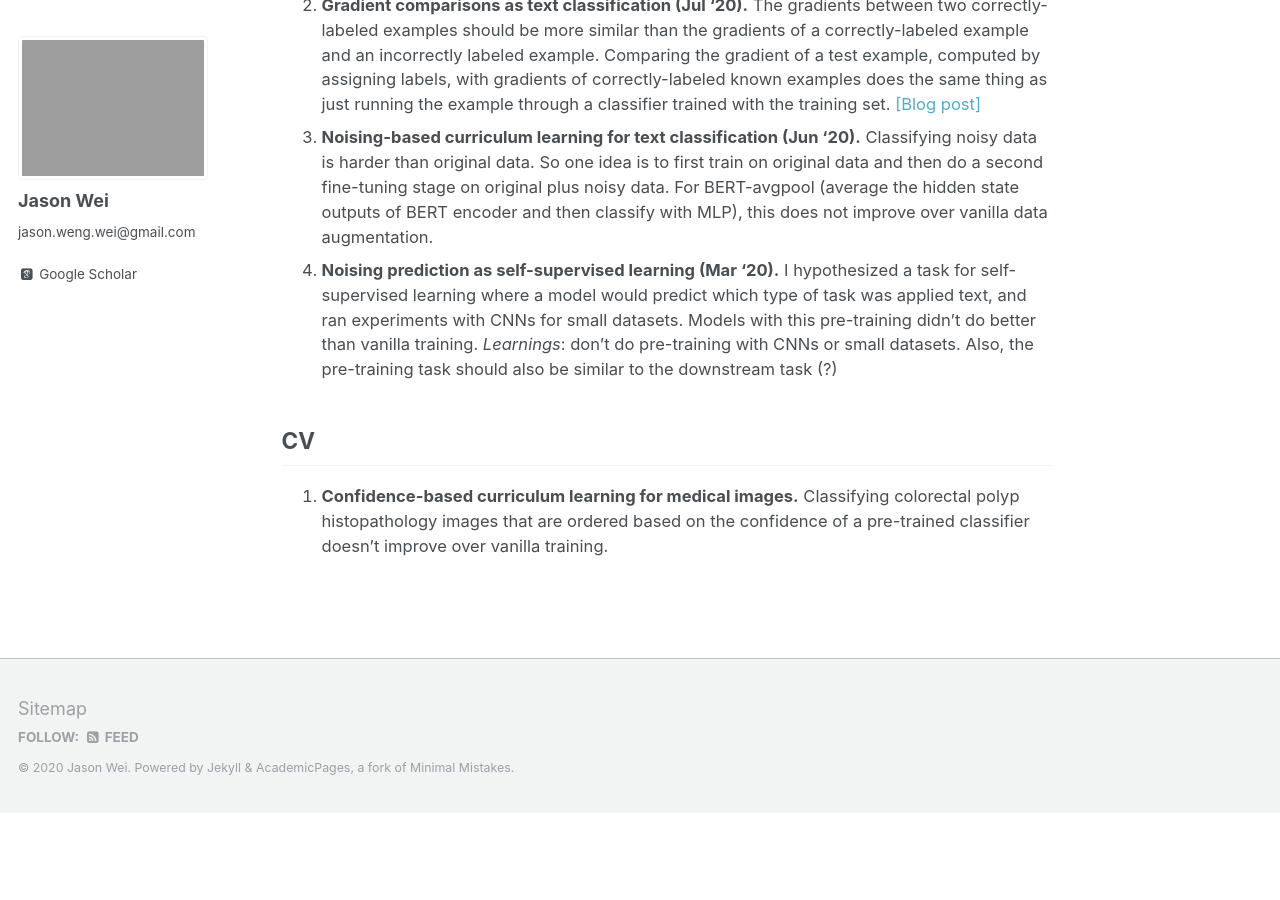
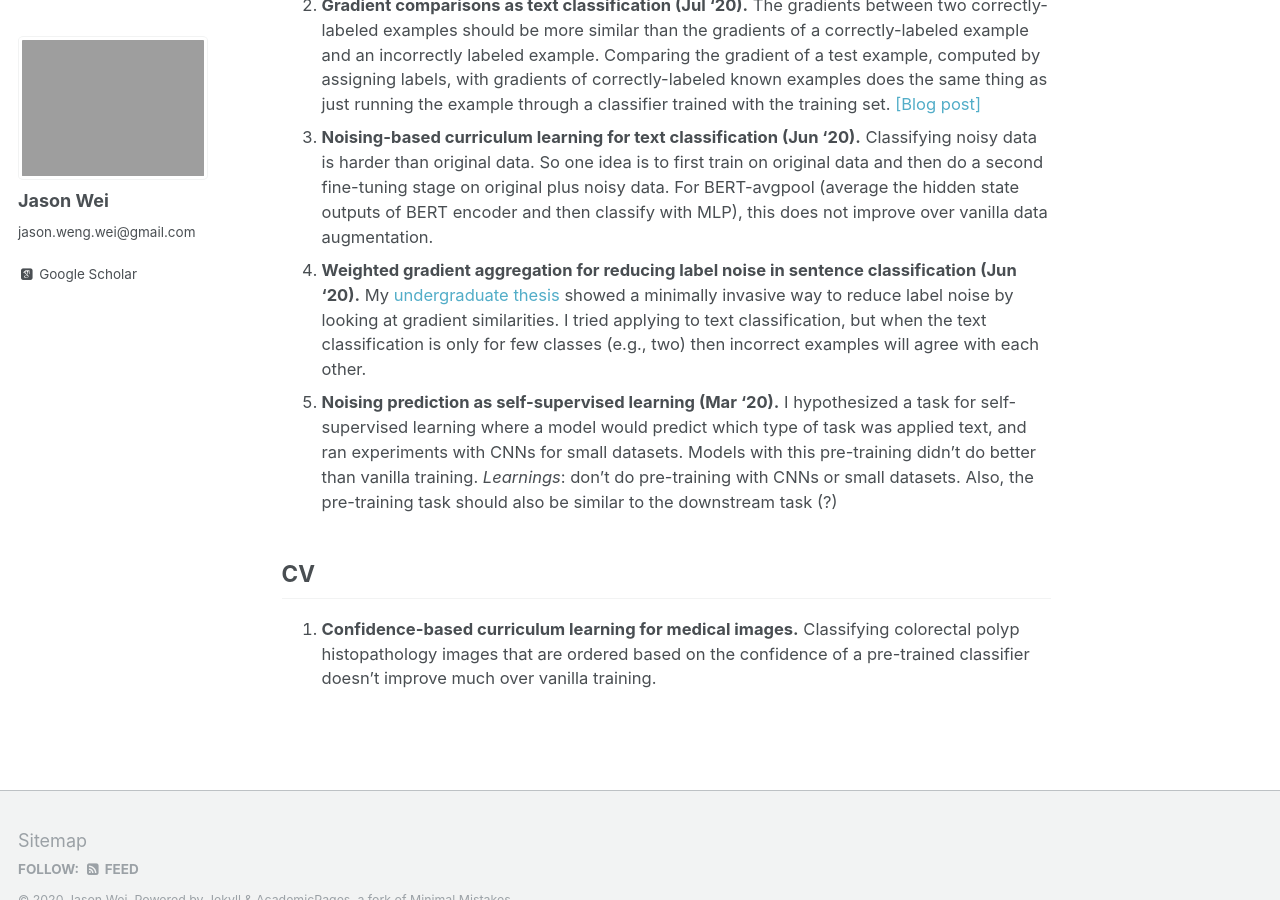
Before and after one commit to jasonwei20/jasonwei20.github.io, a Jekyll site: the page built from _pages/negative_results.md, in a window 1280 px wide and 900 px high, scrolled down 576 px. Built offline with Jekyll 4.4.1, drawn with Linux system fonts in a browser that asks for light colours; some web fonts are replaced; before the commit the page ends 1389 px from its top, so only the background shows below that.

Commit message:
add stuff

```diff
--- a/_pages/negative_results.md
+++ b/_pages/negative_results.md
@@ -12,7 +12,8 @@ Experiments that I tried seriously but did not produce substantial results.
 1. **Augmentation classification as an auxiliary task for multi-task learning (Jul '20).** The idea here is to apply data augmentation for text in a multi-task learning setup where the primary task is the standard text classification task of interest and the auxiliary task is to classify what type of augmentation was applied to a sentence. The intuition is that the nuance needed to detect augmentation type can act as regularization and also allow the model to escape types of augmentation that don't work well. For BERT-avgpool and BERT-finetune on small dataset sizes, this doesn't seem to help. Experimentally, however, augmentation doesn't help too much for BERT-finetune and the auxiliary task just seems to be fighting the original training loss, leading to substantially worse performance. One explanation is that BERT pre-training already encodes a lot of the information that would have been learned here.
 1. **Gradient comparisons as text classification (Jul '20).** The gradients between two correctly-labeled examples should be more similar than the gradients of a correctly-labeled example and an incorrectly labeled example. Comparing the gradient of a test example, computed by assigning labels, with gradients of correctly-labeled known examples does the same thing as just running the example through a classifier trained with the training set. [[Blog post]](https://medium.com/@jason.20/classification-by-per-example-gradient-similarities-looks-at-the-same-thing-as-output-confidences-1b13c2be60bd)
 1. **Noising-based curriculum learning for text classification (Jun '20).** Classifying noisy data is harder than original data. So one idea is to first train on original data and then do a second fine-tuning stage on original plus noisy data. For BERT-avgpool (average the hidden state outputs of BERT encoder and then classify with MLP), this does not improve over vanilla data augmentation.
+1. **Weighted gradient aggregation for reducing label noise in sentence classification (Jun '20).** My [undergraduate thesis](https://www.cs.dartmouth.edu/~trdata/reports/TR2020-899.pdf) showed a minimally invasive way to reduce label noise by looking at gradient similarities. I tried applying to text classification, but when the text classification is only for few classes (e.g., two) then incorrect examples will agree with each other.
 1. **Noising prediction as self-supervised learning (Mar '20).** I hypothesized a task for self-supervised learning where a model would predict which type of task was applied text, and ran experiments with CNNs for small datasets. Models with this pre-training didn't do better than vanilla training. *Learnings*: don't do pre-training with CNNs or small datasets. Also, the pre-training task should also be similar to the downstream task (?)
 
 ## CV
-1. **Confidence-based curriculum learning for medical images.** Classifying colorectal polyp histopathology images that are ordered based on the confidence of a pre-trained classifier doesn't improve over vanilla training.
+1. **Confidence-based curriculum learning for medical images.** Classifying colorectal polyp histopathology images that are ordered based on the confidence of a pre-trained classifier doesn't improve much over vanilla training.
```
Also changed, not shown: _pages/about.md (+2 -1 lines).
